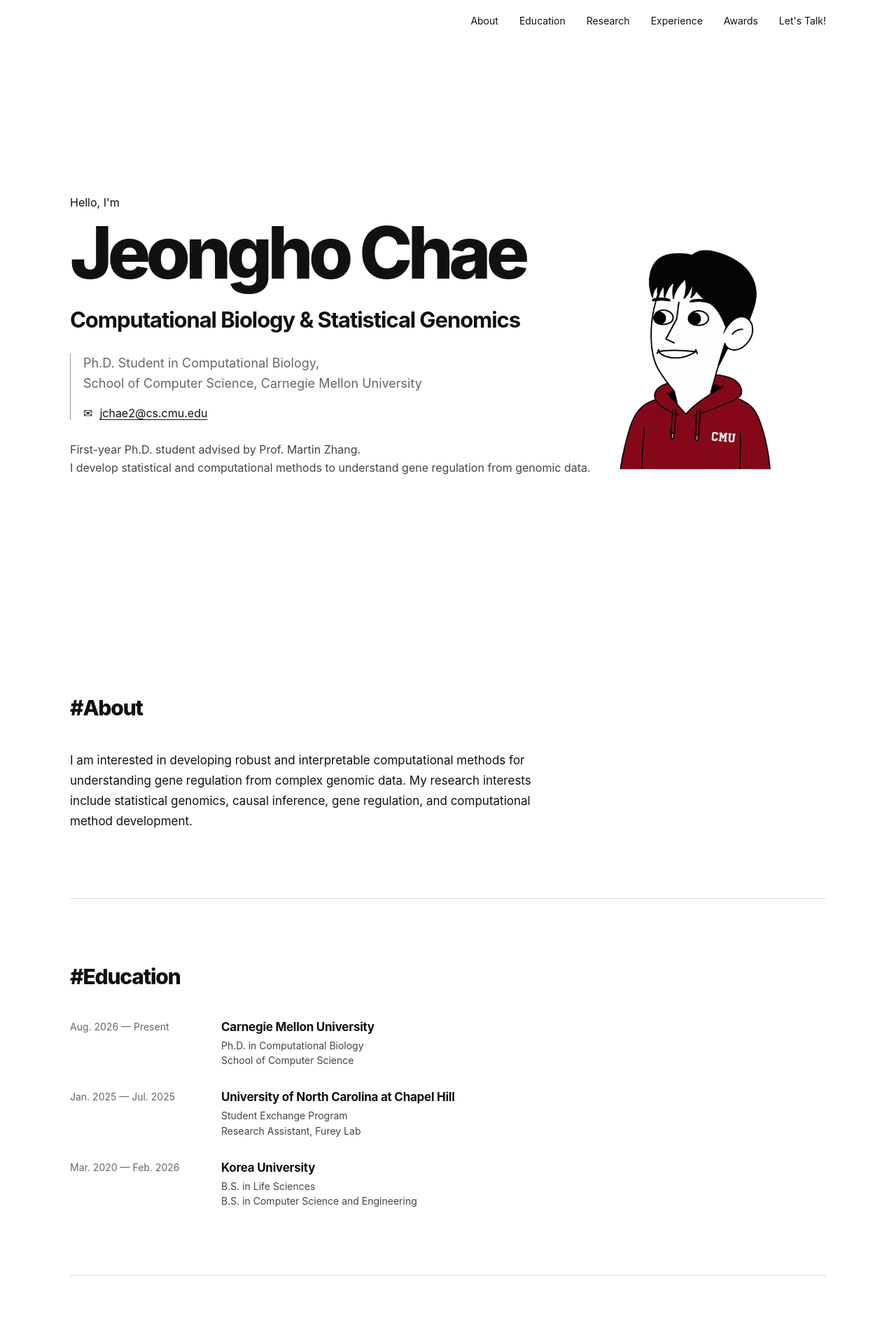
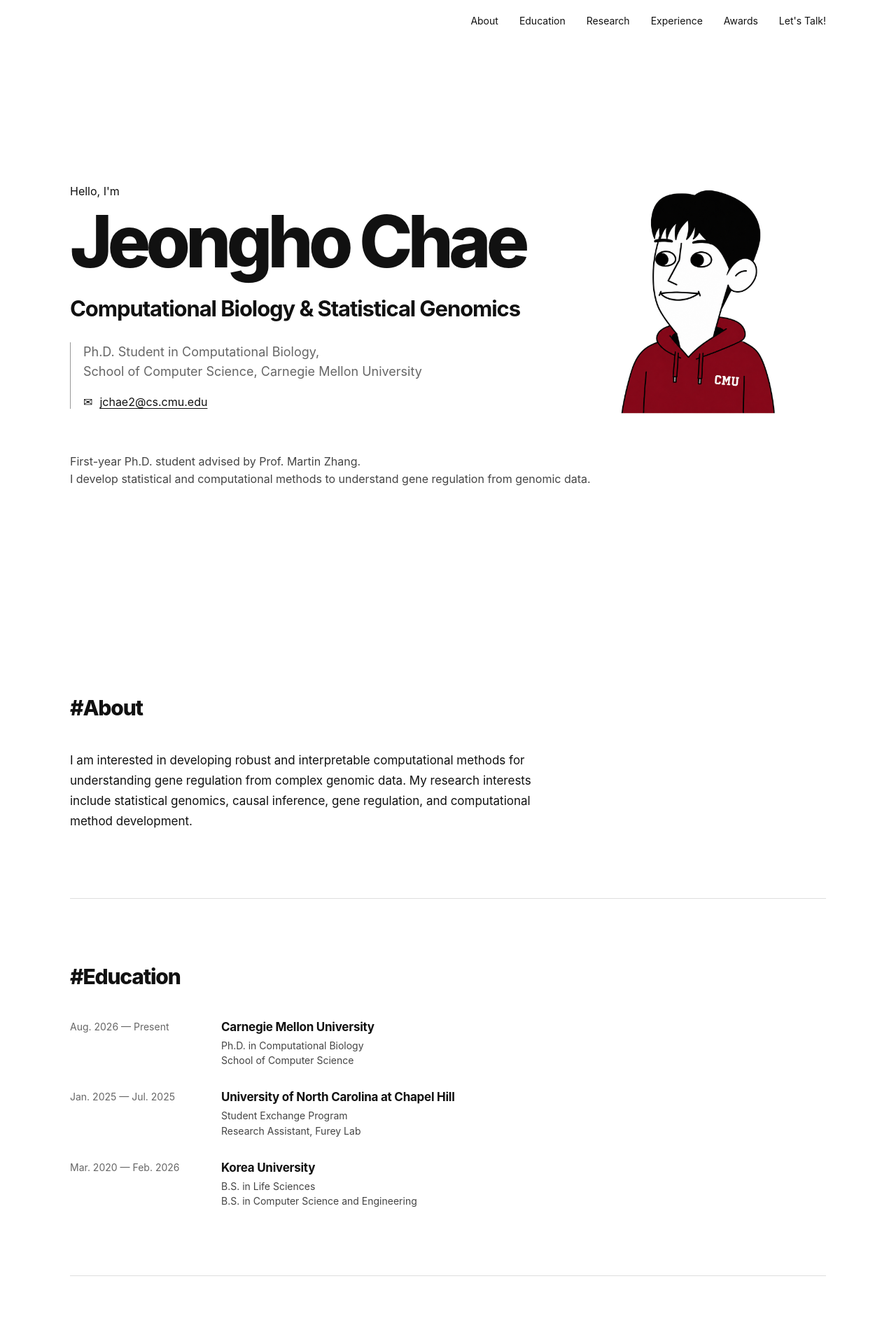
Before and after one commit to chae-jh/chae-jh.github.io, a Jekyll site: the page index.html, which Jekyll copies as it is, in a window 1280 px wide. Shown: the top 1920 px of the page at 70% size. Built offline with Jekyll 4.4.1, drawn with Linux system fonts in a browser that asks for light colours.

Commit message:
Update index.html

```diff
--- a/index.html
+++ b/index.html
@@ -120,20 +120,18 @@
       line-height: 1.4;
     }
 
-    /*
-      The image is removed from the normal layout flow,
-      so it cannot affect text spacing.
-    */
     .hero-main {
-      position: relative;
       width: 100%;
 
-      padding-right: 350px;
+      display: grid;
+      grid-template-columns: minmax(0, 1fr) 320px;
+      gap: 50px;
+
+      align-items: stretch;
     }
 
     .hero-main-text {
       min-width: 0;
-      max-width: 760px;
     }
 
     .hero h1 {
@@ -197,32 +195,29 @@
        ========================= */
 
     .hero-image {
-      position: absolute;
-
-      top: 6px;
-      right: 10px;
-
-      width: 320px;
+      min-width: 0;
 
       display: flex;
+      align-items: stretch;
       justify-content: center;
-      align-items: flex-start;
 
-      pointer-events: none;
+      overflow: visible;
     }
 
     .hero-image img {
       display: block;
 
-      width: 320px;
-      height: auto;
+      height: 100%;
+      width: auto;
 
-      max-width: 100%;
+      max-width: 320px;
 
       object-fit: contain;
+      object-position: center;
 
-      transform: translateX(-18px) scale(1.18);
-      transform-origin: center top;
+      /* left 24px + up 32px + same image size */
+      transform: translate(-24px, -32px) scale(1.20);
+      transform-origin: center;
     }
 
     .hero-extra {
@@ -456,9 +451,9 @@
       }
 
       .hero-main {
-        position: static;
+        grid-template-columns: 1fr;
 
-        padding-right: 0;
+        gap: 45px;
       }
 
       .hero h1 {
@@ -482,15 +477,7 @@
       }
 
       .hero-image {
-        position: static;
-
-        width: auto;
-
-        margin-top: 45px;
-
         justify-content: flex-start;
-
-        pointer-events: auto;
       }
 
       .hero-image img {
@@ -585,6 +572,8 @@
 
           <div class="hero-main">
 
+            <!-- LEFT -->
+
             <div class="hero-main-text">
 
               <h1>
@@ -619,6 +608,9 @@
 
             </div>
 
+
+            <!-- RIGHT -->
+
             <div class="hero-image">
 
               <img
@@ -629,6 +621,9 @@
             </div>
 
           </div>
+
+
+          <!-- BELOW BOTH -->
 
           <div class="hero-extra">
 
```
